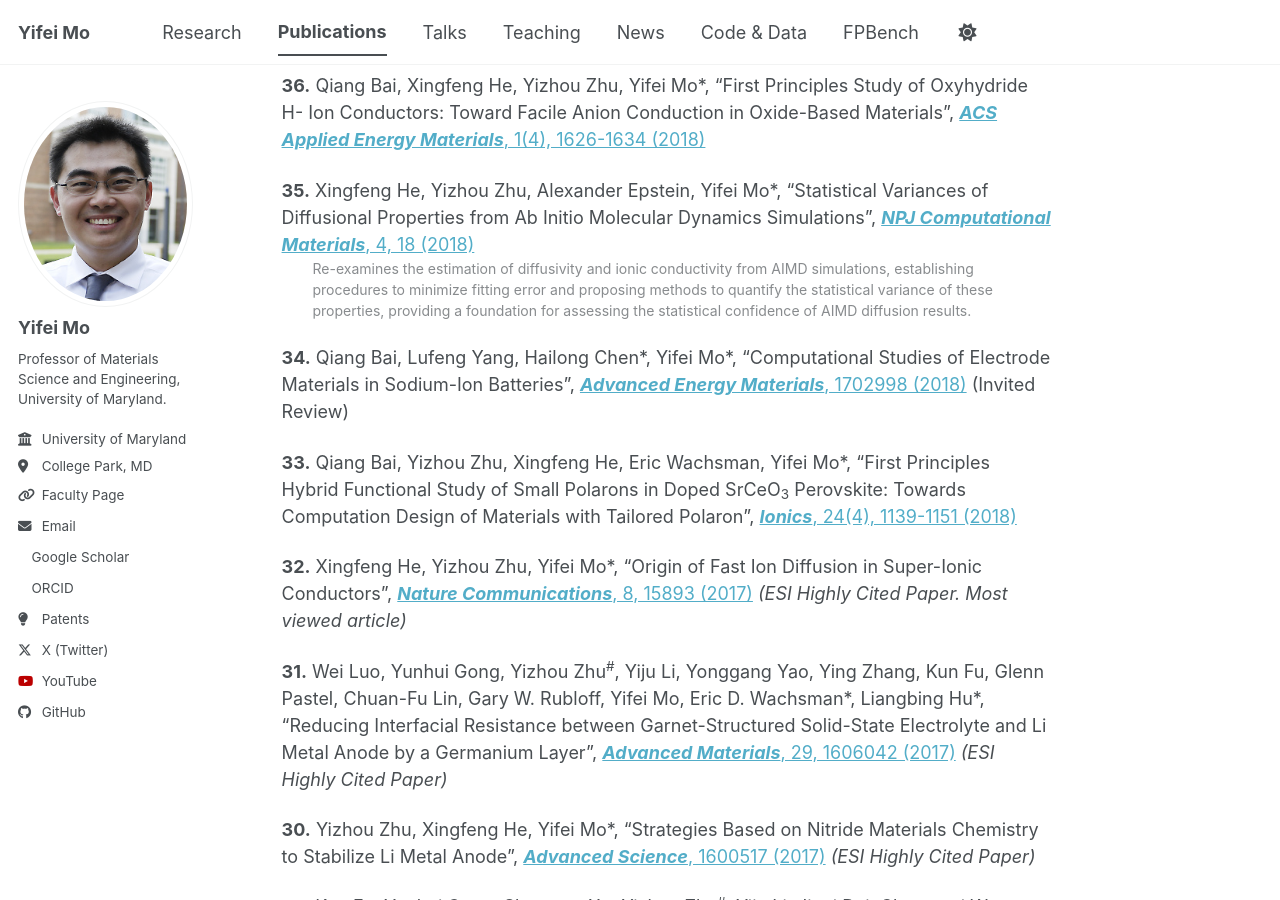
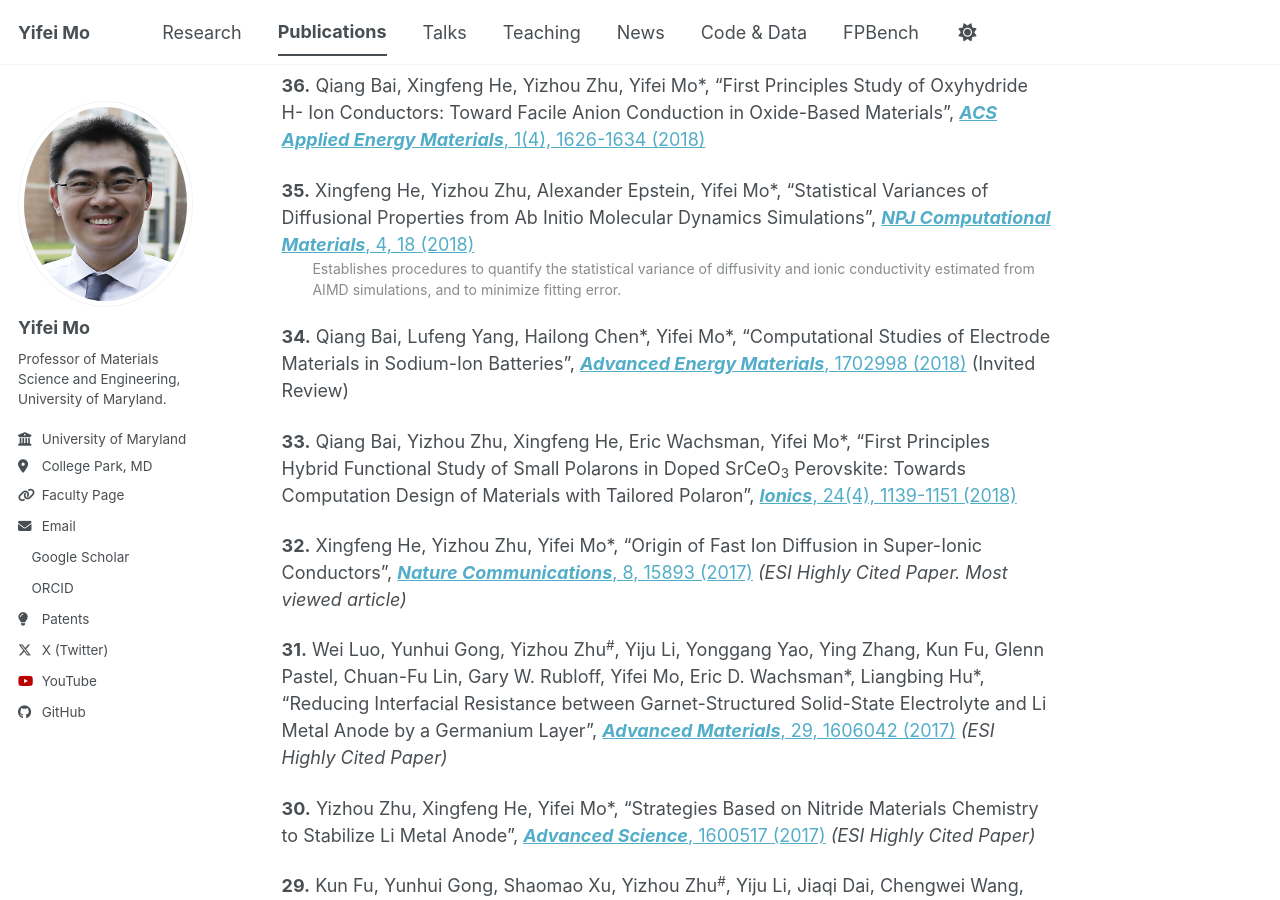
Before and after one commit to yifeimo/yifeimo.github.io, a Jekyll site: the page built from _pages/publications.md, in a window 1280 px wide and 900 px high, scrolled down 9540 px. Built offline with Jekyll 4.4.1, drawn with Linux system fonts in a browser that asks for light colours; a style sheet for code colours, icons or effects is not loaded.

Commit message:
Simplify entry 35 description
Co-Authored-By: Claude Sonnet 5 <noreply@anthropic.com>

```diff
--- a/_pages/publications.md
+++ b/_pages/publications.md
@@ -162,7 +162,7 @@ author_profile: true
 **36.** Qiang Bai, Xingfeng He, Yizhou Zhu, Yifei Mo\*, "First Principles Study of Oxyhydride H- Ion Conductors: Toward Facile Anion Conduction in Oxide-Based Materials", [***ACS Applied Energy Materials***, 1(4), 1626-1634 (2018)](https://doi.org/10.1021/acsaem.8b00077)
 
 **35.** Xingfeng He, Yizhou Zhu, Alexander Epstein, Yifei Mo\*, "Statistical Variances of Diffusional Properties from Ab Initio Molecular Dynamics Simulations", [***NPJ Computational Materials***, 4, 18 (2018)](https://doi.org/10.1038/s41524-018-0074-y)
-<br><span class="citation" style="display: block; margin-left: 2.2em;">Re-examines the estimation of diffusivity and ionic conductivity from AIMD simulations, establishing procedures to minimize fitting error and proposing methods to quantify the statistical variance of these properties, providing a foundation for assessing the statistical confidence of AIMD diffusion results.</span>
+<br><span class="citation" style="display: block; margin-left: 2.2em;">Establishes procedures to quantify the statistical variance of diffusivity and ionic conductivity estimated from AIMD simulations, and to minimize fitting error.</span>
 
 **34.** Qiang Bai, Lufeng Yang, Hailong Chen\*, Yifei Mo\*, "Computational Studies of Electrode Materials in Sodium-Ion Batteries", [***Advanced Energy Materials***, 1702998 (2018)](https://doi.org/10.1002/aenm.201702998) (Invited Review)
 
```
